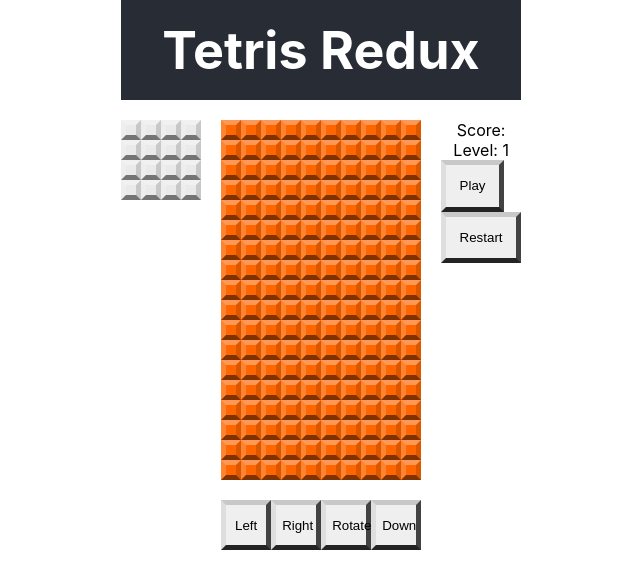
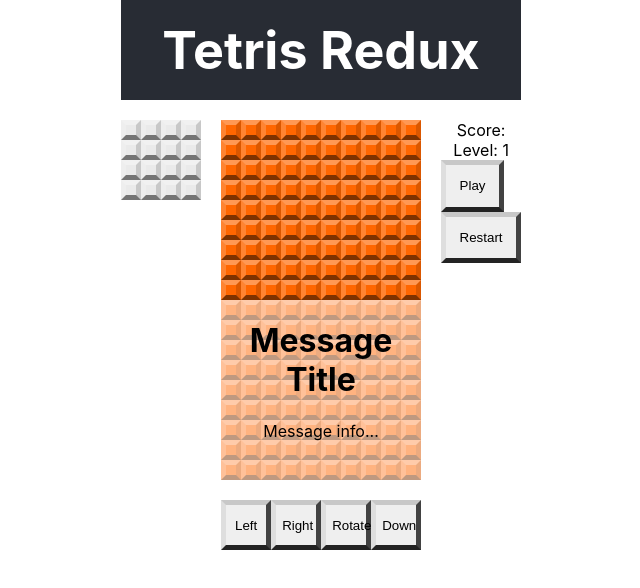
Before and after one commit to miguelquispe/react-redux-tetris-app, a React (Create React App) app: page / in a window 1280 px wide. Shown: the top 588 px of the page, without its empty margins (319-959 px from the left). Built offline with nearby package versions, Linux system fonts and the light colour scheme.

Commit message:
feat: Added initial message popup

```diff
--- a/src/App.js
+++ b/src/App.js
@@ -1,6 +1,7 @@
 import './App.css';
 import Controls from './components/Controls';
 import GridBoard from './components/GridBoard';
+import MessagePopup from './components/MessagePopup';
 import NextBlock from './components/NextBlock';
 import ScoreBoard from './components/ScoreBoard';
 
@@ -14,6 +15,7 @@
       <NextBlock />
       <ScoreBoard />
       <Controls />
+      <MessagePopup />
     </div>
   );
 }
--- /dev/null
+++ b/src/components/MessagePopup.jsx
@@ -0,0 +1,10 @@
+const MessagePopup = (props) => {
+  return (
+    <div className="message-popup">
+      <h1>Message Title</h1>
+      <p>Message info...</p>
+    </div>
+  );
+}
+
+export default MessagePopup;
--- a/src/index.css
+++ b/src/index.css
@@ -179,3 +179,19 @@
   border-right-color: var(--button-color-r);
   border-bottom-color: var(--button-color-b);
 }
+
+/* Message Popup Styles */
+.message-popup {
+  position: absolute;
+  left: 50%;
+  top: 50%;
+  transform: translate(-50%, -50%);
+  width: calc(var(--tile-size) * 10);
+  height: calc(var(--tile-size) * 10);
+  background-color: rgba(255, 255, 255, 0.5);
+  text-align: center;
+}
+
+.message-popup.hidden {
+  display: none;
+}
```
